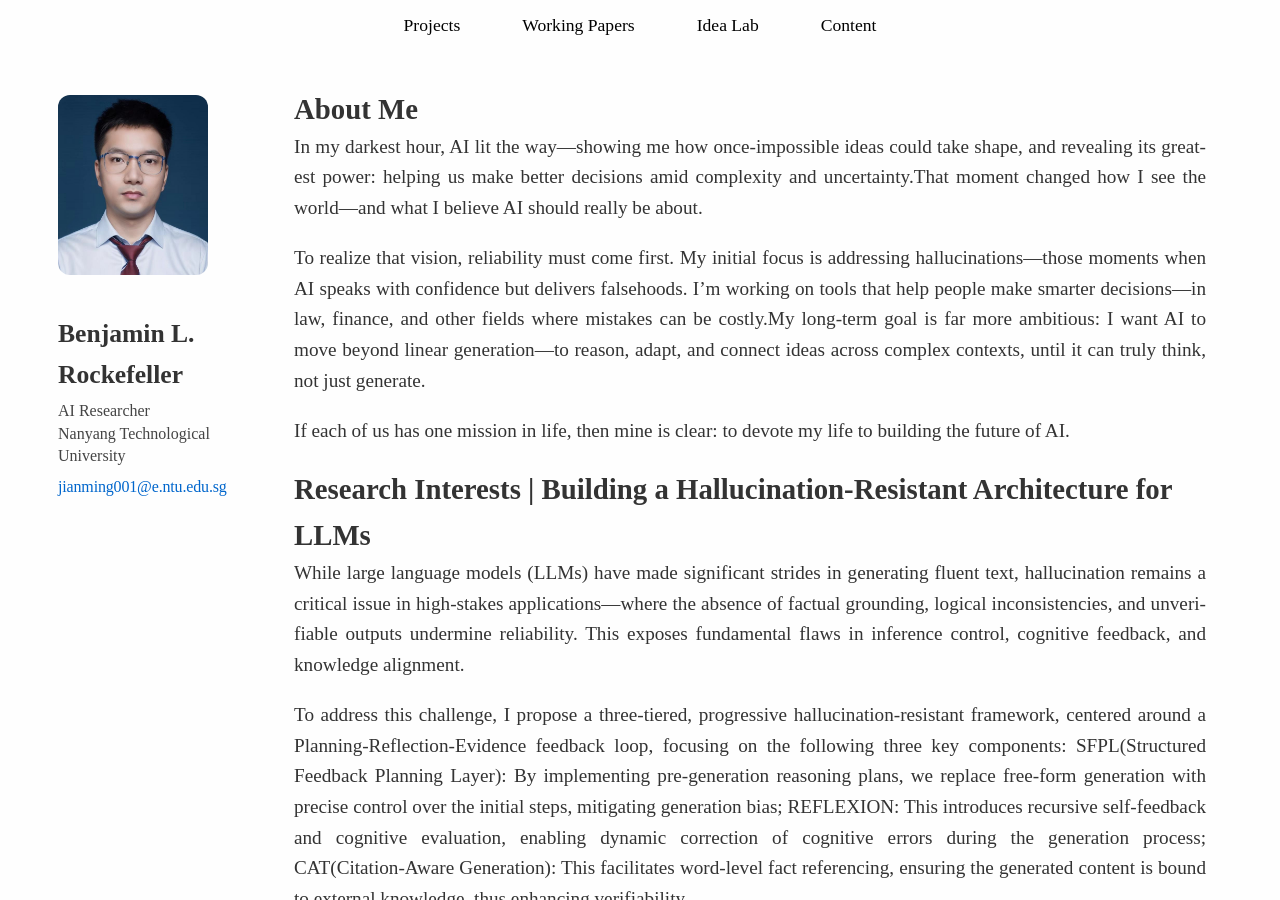
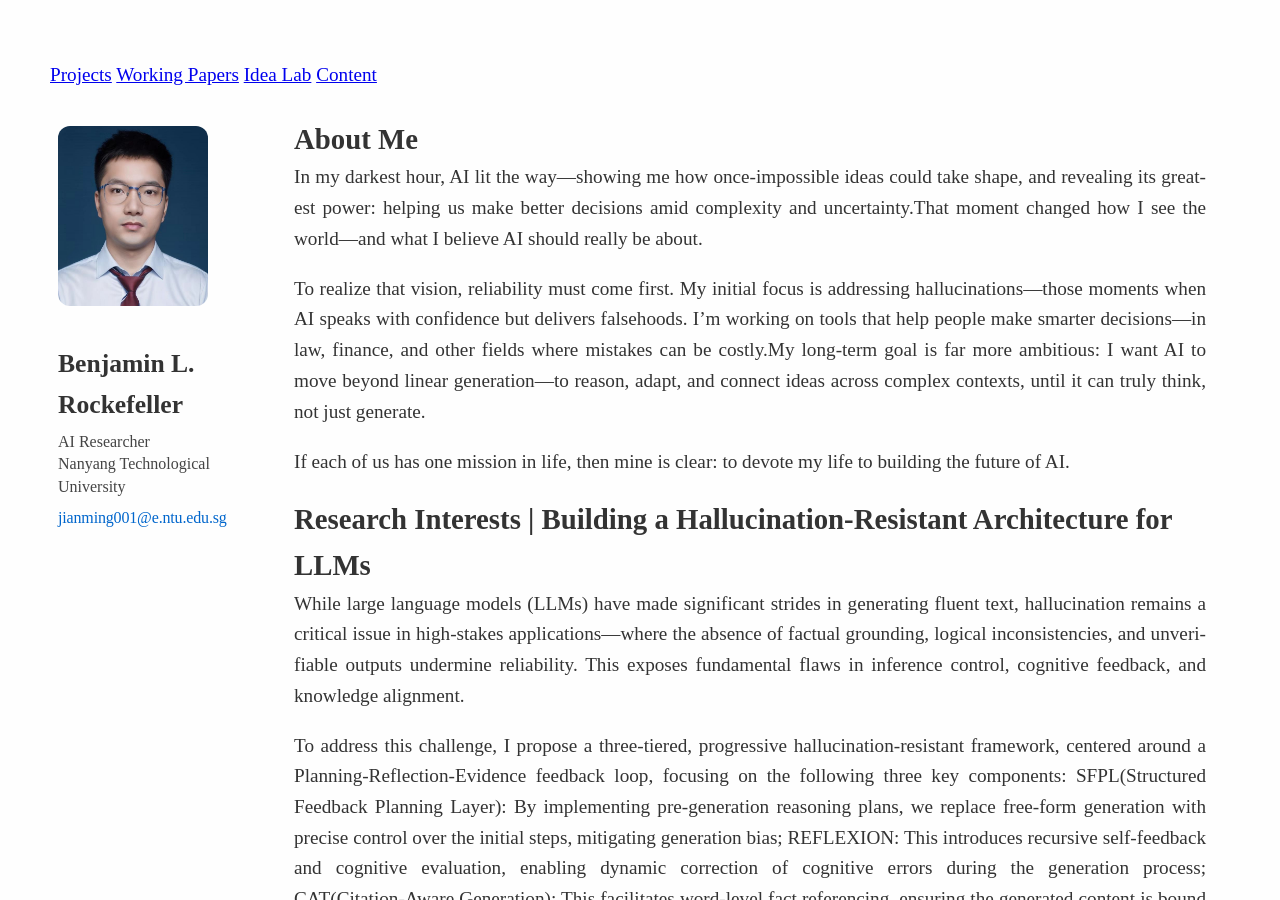
Before and after one commit to BenjaminRockefeller/benjaminrockefeller.github.io, a Jekyll site: the page built from index.md, in a window 1280 px wide and 900 px high. Built offline with Jekyll 4.4.1, drawn with Linux system fonts in a browser that asks for light colours; a style sheet for code colours, icons or effects is not loaded; our own code applies the rules of GitHub Pages for plain Markdown files.

Commit message:
Update homepage.html

```diff
--- a/_layouts/homepage.html
+++ b/_layouts/homepage.html
@@ -42,13 +42,12 @@
     <div class="wrapper">
       <!-- 导航栏开始 -->
       <nav>
-        <ul class="navbar">
-          <li><a href="#projects">Projects</a></li>
-          <li><a href="#working-papers">Working Papers</a></li>
-          <li><a href="#idea-lab">Idea Lab</a></li>
-          <li><a href="#content">Content</a></li>
-        </ul>
-      </nav>
+       <a href="{{ '/projects/' | relative_url }}">Projects</a>
+       <a href="{{ '/working-papers/' | relative_url }}">Working Papers</a>
+       <a href="{{ '/idea-lab/' | relative_url }}">Idea Lab</a>
+       <a href="{{ '/content/' | relative_url }}">Content</a>
+     </nav>
+
       <!-- 导航栏结束 -->
       <header>
         {% if site.avatar %}
```
